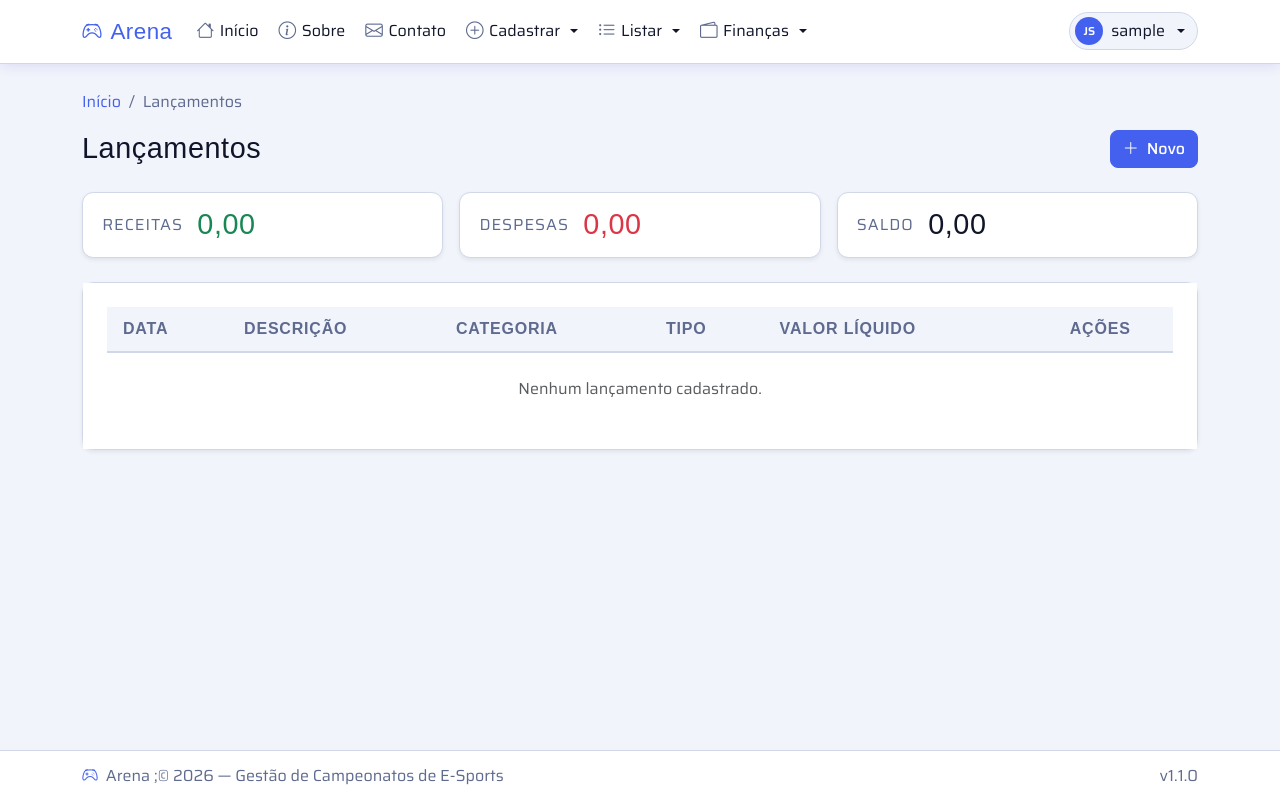
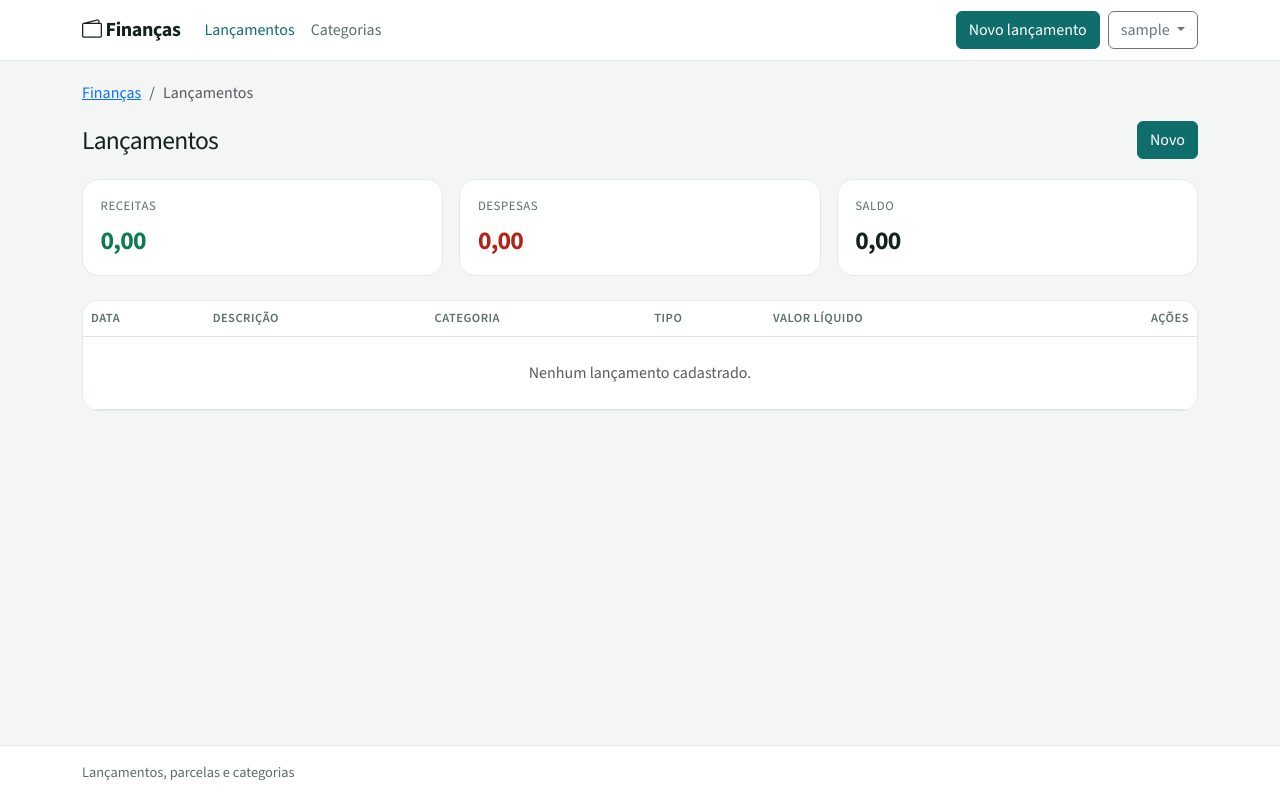
Before and after one commit to rafaelzottesso/naes2026, a Django app: page /financeiro/listar/lancamento/ in a window 1280 px wide. Run offline with Django 5.2, Linux system fonts and the light colour scheme; the visitor is signed in with stand-in values (Sample User, id 1); data that the repository does not hold is empty; some web fonts are replaced.

Commit message:
feat(financeiro): usar template proprio nas telas do app
Cria financeiro/base.html e static/css/financeiro.css.
Listagens, detalhes e form.html passam a estender essa base em vez de website/modelo2.html.
O menu recolhe no celular e as tabelas ficam em table-responsive.

Co-authored-by: Cursor <cursoragent@cursor.com>

```diff
--- /dev/null
+++ b/financeiro/templates/financeiro/base.html
@@ -0,0 +1,106 @@
+{% load static %}
+<!DOCTYPE html>
+<html lang="pt-br">
+<head>
+  <meta charset="UTF-8">
+  <meta name="viewport" content="width=device-width, initial-scale=1">
+  <title>{% block title %}Finanças{% endblock %}</title>
+  <link rel="preconnect" href="https://fonts.googleapis.com">
+  <link rel="preconnect" href="https://fonts.gstatic.com" crossorigin>
+  <link href="https://fonts.googleapis.com/css2?family=Source+Sans+3:wght@400;600;700&display=swap" rel="stylesheet">
+  <link href="https://cdn.jsdelivr.net/npm/bootstrap@5.3.3/dist/css/bootstrap.min.css" rel="stylesheet">
+  <link href="https://cdn.jsdelivr.net/npm/bootstrap-icons@1.11.3/font/bootstrap-icons.min.css" rel="stylesheet">
+  <link rel="stylesheet" href="{% static 'css/financeiro.css' %}">
+</head>
+<body class="fin-body">
+  <nav class="navbar navbar-expand-lg fin-nav sticky-top">
+    <div class="container">
+      <a class="navbar-brand fin-brand" href="{% url 'lancamento-list' %}">
+        <i class="bi bi-wallet2 me-1"></i>Finanças
+      </a>
+      <button class="navbar-toggler" type="button" data-bs-toggle="collapse" data-bs-target="#menuFinanceiro" aria-controls="menuFinanceiro" aria-expanded="false" aria-label="Abrir menu">
+        <span class="navbar-toggler-icon"></span>
+      </button>
+      <div class="collapse navbar-collapse" id="menuFinanceiro">
+        <ul class="navbar-nav me-auto">
+          <li class="nav-item">
+            <a class="nav-link {% if 'lancamento' in request.resolver_match.url_name %}active{% endif %}" href="{% url 'lancamento-list' %}">Lançamentos</a>
+          </li>
+          <li class="nav-item">
+            <a class="nav-link {% if 'categoria' in request.resolver_match.url_name %}active{% endif %}" href="{% url 'categoria-list' %}">Categorias</a>
+          </li>
+        </ul>
+        <div class="d-flex flex-column flex-lg-row align-items-stretch align-items-lg-center gap-2 py-2 py-lg-0">
+          <a class="btn btn-fin" href="{% url 'lancamento-create' %}">Novo lançamento</a>
+          {% if request.user.is_authenticated %}
+          <div class="dropdown">
+            <button class="btn btn-outline-secondary dropdown-toggle w-100" type="button" data-bs-toggle="dropdown">
+              {{ request.user }}
+            </button>
+            <ul class="dropdown-menu dropdown-menu-end">
+              <li><a class="dropdown-item" href="{% url 'alterar-senha' %}">Alterar senha</a></li>
+              <li><a class="dropdown-item" href="{% url 'index' %}">Voltar à Arena</a></li>
+              <li><hr class="dropdown-divider"></li>
+              <li>
+                <form action="{% url 'logout' %}" method="post">
+                  {% csrf_token %}
+                  <button class="dropdown-item text-danger" type="submit">Sair</button>
+                </form>
+              </li>
+            </ul>
+          </div>
+          {% else %}
+          <a class="btn btn-outline-secondary" href="{% url 'login' %}">Entrar</a>
+          {% endif %}
+        </div>
+      </div>
+    </div>
+  </nav>
+
+  <main class="fin-main">
+    <div class="container">
+      {% if messages %}
+      <div class="mb-3">
+        {% for message in messages %}
+        <div class="alert alert-{{ message.tags }} alert-dismissible" role="alert">
+          {{ message }}
+          <button type="button" class="btn-close" data-bs-dismiss="alert" aria-label="Fechar"></button>
+        </div>
+        {% endfor %}
+      </div>
+      {% endif %}
+
+      <nav aria-label="Você está em" class="mb-3">
+        <ol class="breadcrumb mb-0">
+          <li class="breadcrumb-item"><a href="{% url 'lancamento-list' %}">Finanças</a></li>
+          {% block breadcrumb %}{% endblock %}
+        </ol>
+      </nav>
+
+      {% block content %}{% endblock %}
+    </div>
+  </main>
+
+  <footer class="fin-footer">
+    <div class="container">Lançamentos, parcelas e categorias</div>
+  </footer>
+
+  <script src="https://cdn.jsdelivr.net/npm/bootstrap@5.3.3/dist/js/bootstrap.bundle.min.js"></script>
+  <script>
+    document.addEventListener('submit', function (e) {
+      const form = e.target;
+      if (!form.classList.contains('btnLoading')) return;
+      const btn = form.querySelector('[type="submit"]');
+      if (!btn || btn.disabled) return;
+      btn.disabled = true;
+    });
+    window.addEventListener('pageshow', function (e) {
+      if (!e.persisted) return;
+      document.querySelectorAll('form.btnLoading [type="submit"]').forEach(function (btn) {
+        btn.disabled = false;
+      });
+    });
+  </script>
+  {% block extra_js %}{% endblock %}
+</body>
+</html>
--- a/financeiro/templates/financeiro/list/lancamento.html
+++ b/financeiro/templates/financeiro/list/lancamento.html
@@ -1,41 +1,41 @@
-{% extends "website/modelo2.html" %}
+{% extends "financeiro/base.html" %}
+
+{% block title %}Lançamentos · Finanças{% endblock %}
 
 {% block breadcrumb %}
-<li class="breadcrumb-item active">Lançamentos</li>
-{% endblock breadcrumb %}
+<li class="breadcrumb-item active" aria-current="page">Lançamentos</li>
+{% endblock %}
 
 {% block content %}
-<div class="d-flex justify-content-between align-items-center mb-4">
-  <h2 class="section-title mb-0">Lançamentos</h2>
-  <a href="{% url "lancamento-create" %}" class="btn btn-primary d-flex align-items-center gap-2">
-    <i class="bi bi-plus-lg"></i> Novo
-  </a>
+<div class="fin-page-head">
+  <h1>Lançamentos</h1>
+  <a href="{% url "lancamento-create" %}" class="btn btn-fin">Novo</a>
 </div>
 
 <div class="row g-3 mb-4">
-  <div class="col-md-4">
-    <div class="kpi-card shadow-sm">
-      <div class="kpi-label">Receitas</div>
-      <div class="kpi-value text-success">{{ total_receitas }}</div>
+  <div class="col-12 col-md-4">
+    <div class="fin-kpi receita">
+      <span>Receitas</span>
+      <strong>{{ total_receitas }}</strong>
     </div>
   </div>
-  <div class="col-md-4">
-    <div class="kpi-card shadow-sm">
-      <div class="kpi-label">Despesas</div>
-      <div class="kpi-value text-danger">{{ total_despesas }}</div>
+  <div class="col-12 col-md-4">
+    <div class="fin-kpi despesa">
+      <span>Despesas</span>
+      <strong>{{ total_despesas }}</strong>
     </div>
   </div>
-  <div class="col-md-4">
-    <div class="kpi-card shadow-sm">
-      <div class="kpi-label">Saldo</div>
-      <div class="kpi-value">{{ saldo }}</div>
+  <div class="col-12 col-md-4">
+    <div class="fin-kpi">
+      <span>Saldo</span>
+      <strong>{{ saldo }}</strong>
     </div>
   </div>
 </div>
 
-<div class="card shadow-sm">
-  <div class="card-body p-4 bg-white">
-    <table class="table table-arena mb-0">
+<section class="fin-panel">
+  <div class="table-responsive">
+    <table class="table fin-table mb-0">
       <thead>
         <tr>
           <th>Data</th>
@@ -43,7 +43,7 @@
           <th>Categoria</th>
           <th>Tipo</th>
           <th>Valor líquido</th>
-          <th class="text-center">Ações</th>
+          <th class="text-end">Ações</th>
         </tr>
       </thead>
       <tbody>
@@ -54,22 +54,22 @@
           <td>{{ lancamento.categoria.nome }}</td>
           <td>
             {% if lancamento.tipo == "receita" %}
-              <span class="badge text-bg-success">Receita</span>
+            <span class="badge text-bg-success">Receita</span>
             {% else %}
-              <span class="badge text-bg-danger">Despesa</span>
+            <span class="badge text-bg-danger">Despesa</span>
             {% endif %}
           </td>
-          <td>{{ lancamento.valor_total }}</td>
-          <td class="text-center">
+          <td class="fin-money">{{ lancamento.valor_total }}</td>
+          <td class="text-end">
             <div class="dropdown">
-              <button class="btn btn-link btn-sm text-muted p-0" data-bs-toggle="dropdown">
+              <button class="btn btn-link text-secondary" data-bs-toggle="dropdown" aria-label="Ações do lançamento">
                 <i class="bi bi-three-dots-vertical"></i>
               </button>
               <ul class="dropdown-menu dropdown-menu-end">
-                <li><a class="dropdown-item" href="{% url "lancamento-detail" lancamento.pk %}"><i class="bi bi-eye me-2"></i>Ver</a></li>
-                <li><a class="dropdown-item" href="{% url "lancamento-update" lancamento.pk %}"><i class="bi bi-pencil me-2"></i>Editar</a></li>
+                <li><a class="dropdown-item" href="{% url "lancamento-detail" lancamento.pk %}">Ver</a></li>
+                <li><a class="dropdown-item" href="{% url "lancamento-update" lancamento.pk %}">Editar</a></li>
                 <li><hr class="dropdown-divider"></li>
-                <li><a class="dropdown-item text-danger" href="{% url "lancamento-delete" lancamento.pk %}"><i class="bi bi-trash me-2"></i>Excluir</a></li>
+                <li><a class="dropdown-item text-danger" href="{% url "lancamento-delete" lancamento.pk %}">Excluir</a></li>
               </ul>
             </div>
           </td>
@@ -82,6 +82,6 @@
       </tbody>
     </table>
   </div>
-</div>
+</section>
 {% include "campeonato/includes/pagination.html" %}
-{% endblock content %}
+{% endblock %}
--- /dev/null
+++ b/static/css/financeiro.css
@@ -0,0 +1,190 @@
+:root {
+  --fin-bg: #f3f6f5;
+  --fin-surface: #ffffff;
+  --fin-ink: #14221f;
+  --fin-muted: #5c6f6a;
+  --fin-accent: #0f6e6b;
+  --fin-accent-press: #0c5856;
+  --fin-receita: #0d7a4f;
+  --fin-despesa: #b42318;
+  --fin-border: #e2eae7;
+  --fin-radius: 16px;
+}
+
+.btn {
+  transition: transform 100ms ease-out;
+}
+
+body.fin-body {
+  margin: 0;
+  min-height: 100vh;
+  display: flex;
+  flex-direction: column;
+  background: var(--fin-bg);
+  color: var(--fin-ink);
+  font-family: "Source Sans 3", "Segoe UI", sans-serif;
+}
+
+.fin-nav {
+  background: var(--fin-surface);
+  border-bottom: 1px solid var(--fin-border);
+}
+
+.fin-brand {
+  font-weight: 700;
+  letter-spacing: -0.02em;
+  color: var(--fin-ink);
+}
+
+.fin-nav .nav-link {
+  color: var(--fin-muted);
+  min-height: 44px;
+  display: inline-flex;
+  align-items: center;
+}
+
+.fin-nav .nav-link.active,
+.fin-nav .nav-link:hover {
+  color: var(--fin-accent);
+}
+
+.fin-main {
+  flex: 1;
+  padding: 1.25rem 0 2.5rem;
+}
+
+.fin-footer {
+  border-top: 1px solid var(--fin-border);
+  background: var(--fin-surface);
+  color: var(--fin-muted);
+  padding: 1rem 0;
+  font-size: 0.9rem;
+}
+
+.fin-page-head {
+  display: flex;
+  flex-wrap: wrap;
+  align-items: center;
+  justify-content: space-between;
+  gap: 0.75rem;
+  margin-bottom: 1.25rem;
+}
+
+.fin-page-head h1 {
+  margin: 0;
+  font-size: clamp(1.4rem, 2vw, 1.8rem);
+  letter-spacing: -0.03em;
+}
+
+.fin-kpi {
+  background: var(--fin-surface);
+  border: 1px solid var(--fin-border);
+  border-radius: var(--fin-radius);
+  padding: 1rem 1.1rem;
+  height: 100%;
+}
+
+.fin-kpi span {
+  display: block;
+  color: var(--fin-muted);
+  font-size: 0.8rem;
+  text-transform: uppercase;
+  letter-spacing: 0.04em;
+}
+
+.fin-kpi strong {
+  display: block;
+  margin-top: 0.35rem;
+  font-size: clamp(1.25rem, 2vw, 1.7rem);
+  font-variant-numeric: tabular-nums;
+  letter-spacing: -0.03em;
+}
+
+.fin-kpi.receita strong { color: var(--fin-receita); }
+.fin-kpi.despesa strong { color: var(--fin-despesa); }
+
+.fin-panel {
+  background: var(--fin-surface);
+  border: 1px solid var(--fin-border);
+  border-radius: var(--fin-radius);
+  overflow: hidden;
+}
+
+.fin-panel-head {
+  padding: 1rem 1.25rem;
+  border-bottom: 1px solid var(--fin-border);
+  background: #f8fbfa;
+}
+
+.fin-panel-body {
+  padding: 1.25rem;
+}
+
+.fin-table {
+  margin: 0;
+}
+
+.fin-table th {
+  color: var(--fin-muted);
+  font-size: 0.78rem;
+  font-weight: 600;
+  text-transform: uppercase;
+  letter-spacing: 0.04em;
+  white-space: nowrap;
+}
+
+.fin-table td {
+  vertical-align: middle;
+  font-variant-numeric: tabular-nums;
+}
+
+.fin-money {
+  font-variant-numeric: tabular-nums;
+  white-space: nowrap;
+}
+
+.btn-fin {
+  background: var(--fin-accent);
+  border-color: var(--fin-accent);
+  color: #fff;
+}
+
+.btn-fin:hover,
+.btn-fin:focus-visible {
+  background: var(--fin-accent-press);
+  border-color: var(--fin-accent-press);
+  color: #fff;
+}
+
+.btn-fin:active,
+.btn:active {
+  transform: scale(0.97);
+}
+
+.fin-actions {
+  display: flex;
+  flex-wrap: wrap;
+  gap: 0.5rem;
+}
+
+.fin-label {
+  color: var(--fin-muted);
+  font-size: 0.78rem;
+  font-weight: 600;
+  text-transform: uppercase;
+  letter-spacing: 0.04em;
+  margin-bottom: 0.2rem;
+}
+
+@media (max-width: 575.98px) {
+  .fin-actions .btn {
+    flex: 1 1 100%;
+  }
+}
+
+@media (prefers-reduced-motion: reduce) {
+  .btn-fin:active,
+  .btn:active {
+    transform: none;
+  }
+}
```
Also changed, not shown: financeiro/templates/financeiro/detail/categoria.html (+18 -26 lines), financeiro/templates/financeiro/detail/lancamento.html (+46 -55 lines), financeiro/templates/financeiro/form.html (+18 -27 lines), financeiro/templates/financeiro/list/categoria.html (+29 -29 lines).
